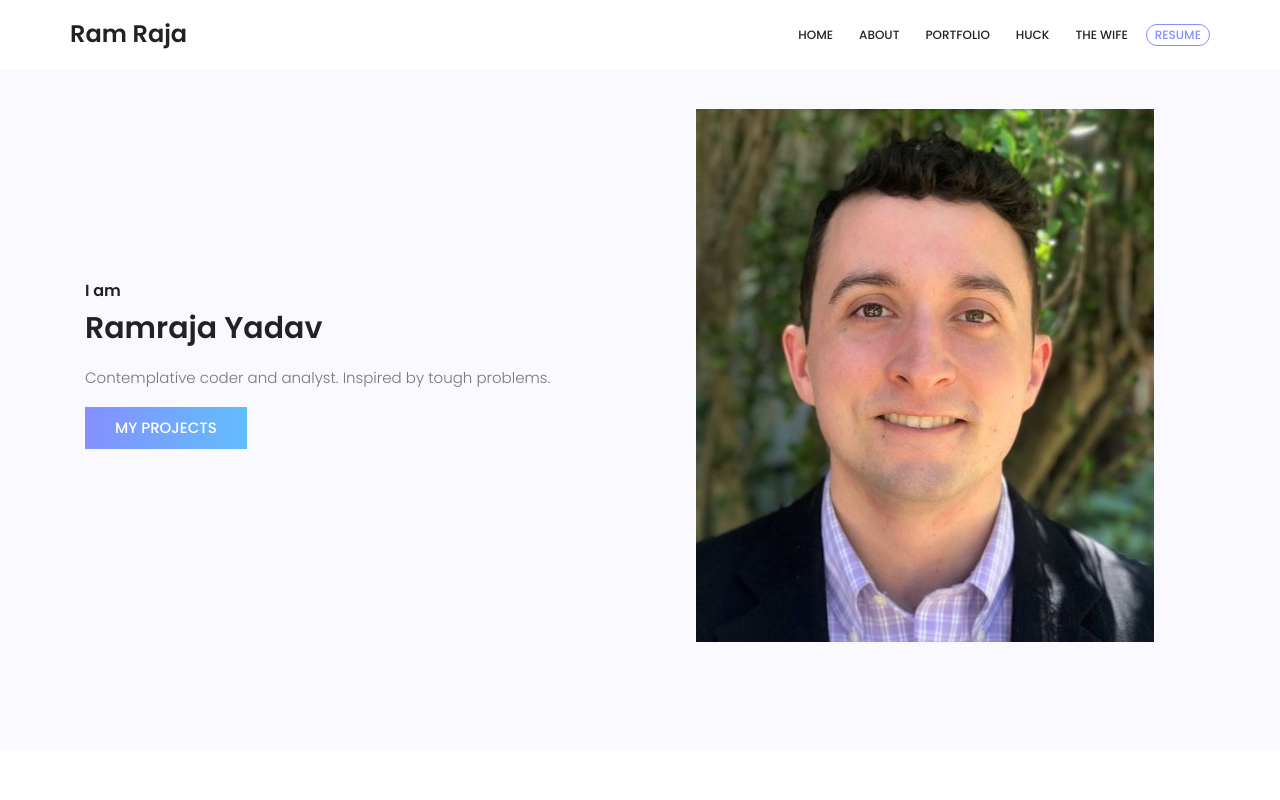
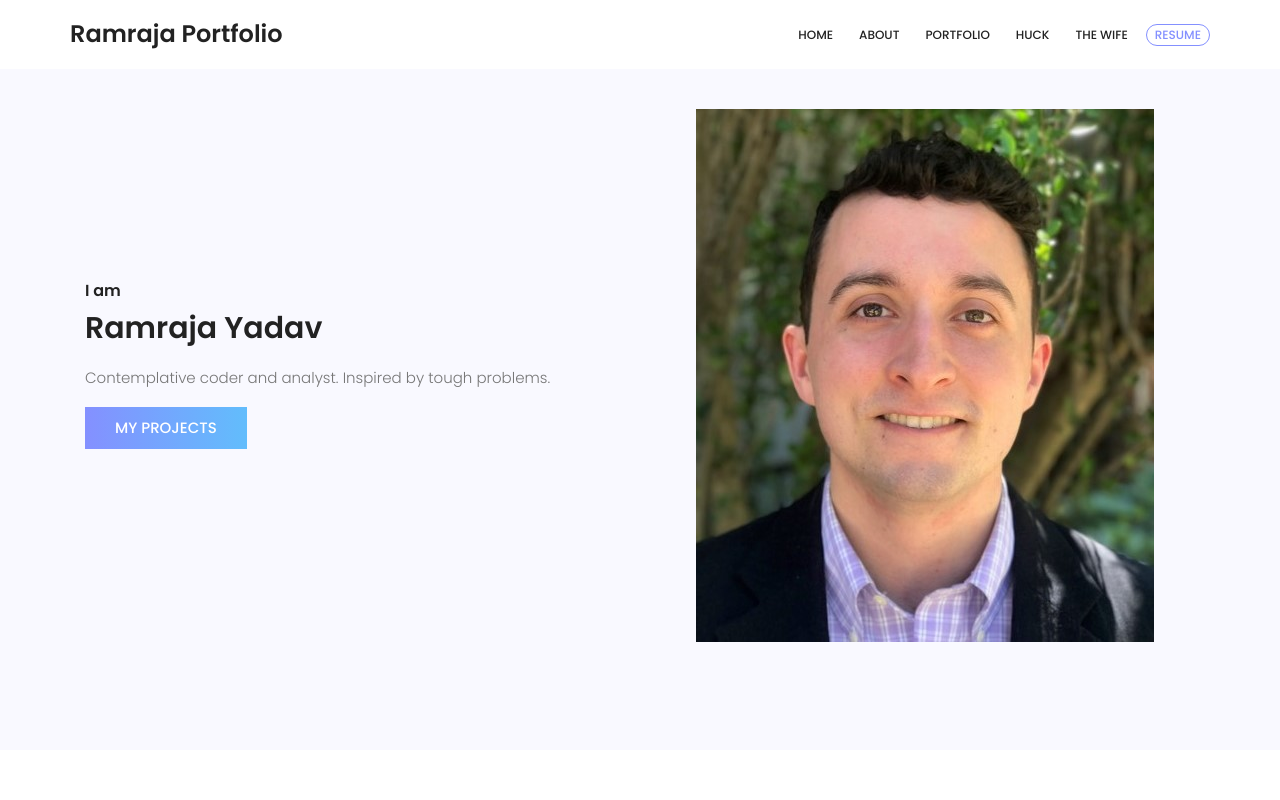
Before and after one commit to imramraja/imramraja.github.io, a plain HTML site: page index.html in a window 1280 px wide. Shown: the top 800 px of the page. Drawn offline with Linux system fonts and the light colour scheme; some packages are replaced by stand-ins of ours.

Commit message:
Update index.html

```diff
--- a/index.html
+++ b/index.html
@@ -36,7 +36,7 @@
 	      <div class="container main-menu">
 	        <div class="row align-items-center justify-content-between d-flex">
 	          <div class id="logo">
-	            <a href="/"><h3>Ram Raja </h3></a>
+	            <a href="/"><h3>Ramraja Portfolio </h3></a>
 	         </div>
 	          <nav id="nav-menu-container">
 	            <ul class="nav-menu">
```
